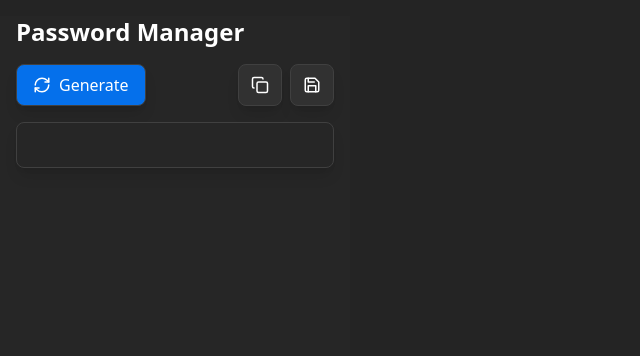
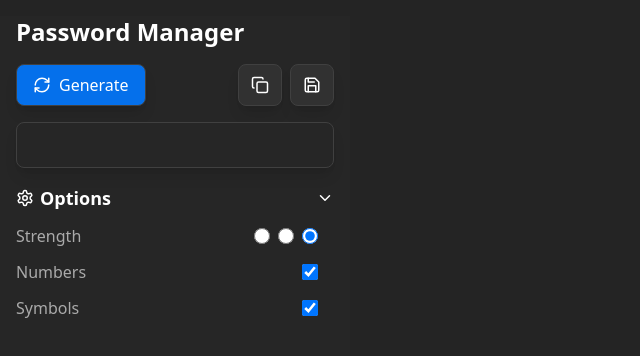
Before and after one commit to dev3-extensions/password-manager, a React (Vite) app: page / in a window 1280 px wide. Shown: the top 356 px of the page, without its empty margins (0-640 px from the left). Built offline with nearby package versions, Linux system fonts and the light colour scheme.

Commit message:
D3-82 Built UI for custom password generation

```diff
--- a/src/App.tsx
+++ b/src/App.tsx
@@ -2,6 +2,7 @@ import { useState } from 'react'
 import CopyButton from './components/CopyButton'
 import GenerateButton from './components/GenerateButton'
 import PasswordField from './components/PasswordField'
+import PasswordOptions from './components/PasswordOptions'
 import SaveButton from './components/SaveButton'
 import { PasswordGenerator } from './passwordGenerator'
 
@@ -28,6 +29,7 @@ function App() {
             <SaveButton />
           </div>
           <PasswordField password={password} />
+          <PasswordOptions />
         </div>
       </div>
     </>
--- /dev/null
+++ b/src/components/PasswordOptions.tsx
@@ -0,0 +1,69 @@
+import { ChevronDown, Settings } from 'lucide-react'
+import React, { useState } from 'react'
+
+function PasswordOptions() {
+  const [isOpen, setIsOpen] = useState(true)
+  const [strengthOption, setStrengthOption] = useState(2)
+  const [numbersOption, setNumbersOption] = useState(false)
+  const [symbolsOption, setSymbolsOption] = useState(false)
+
+  const toggleOptions = () => {
+    setIsOpen(!isOpen)
+  }
+
+  return (
+    <div className="flex flex-col gap-3">
+      <div onClick={toggleOptions} className="flex items-center gap-1.5 rounded hover:bg-[#1d3a5a]">
+        <Settings size={18} />
+        <p className="text-lg font-semibold text-white">Options</p>
+        <ChevronDown size={18} className="ml-auto" />
+      </div>
+      {isOpen && (
+        <>
+          <div className="flex items-center justify-center">
+            <p className="font-medium text-[#aaaaaa]">Strength</p>
+            <input
+              onClick={() => setStrengthOption(0)}
+              type="radio"
+              name="strength"
+              className="ml-auto mr-2  h-4 w-4 rounded"
+            />
+            <input
+              onClick={() => setStrengthOption(1)}
+              type="radio"
+              name="strength"
+              className="mr-2 h-4 w-4 rounded"
+            />
+            <input
+              onClick={() => setStrengthOption(2)}
+              type="radio"
+              name="strength"
+              defaultChecked={true}
+              className="mr-4 h-4 w-4 rounded"
+            />
+          </div>
+          <div className="flex items-center justify-center">
+            <p className="font-medium text-[#aaaaaa]">Numbers</p>
+            <input
+              onClick={() => setNumbersOption(!numbersOption)}
+              type="checkbox"
+              defaultChecked={true}
+              className="ml-auto mr-4 h-4 w-4 rounded"
+            />
+          </div>
+          <div className="flex items-center justify-center">
+            <p className="font-medium text-[#aaaaaa]">Symbols</p>
+            <input
+              onClick={() => setSymbolsOption(!symbolsOption)}
+              type="checkbox"
+              defaultChecked={true}
+              className="ml-auto mr-4 h-4 w-4 rounded"
+            />
+          </div>
+        </>
+      )}
+    </div>
+  )
+}
+
+export default PasswordOptions
```
